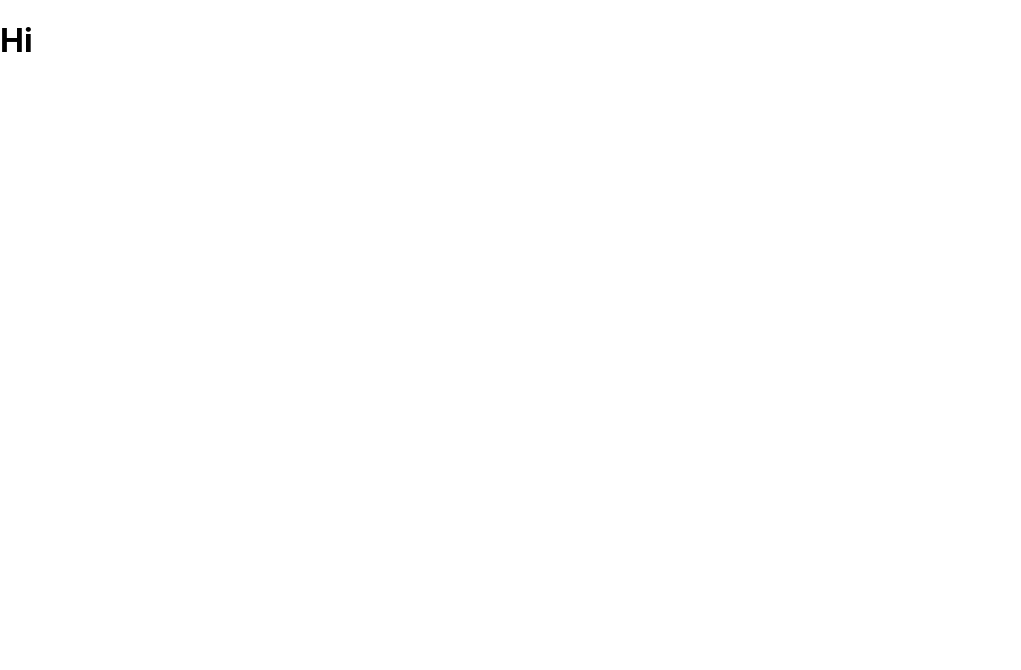
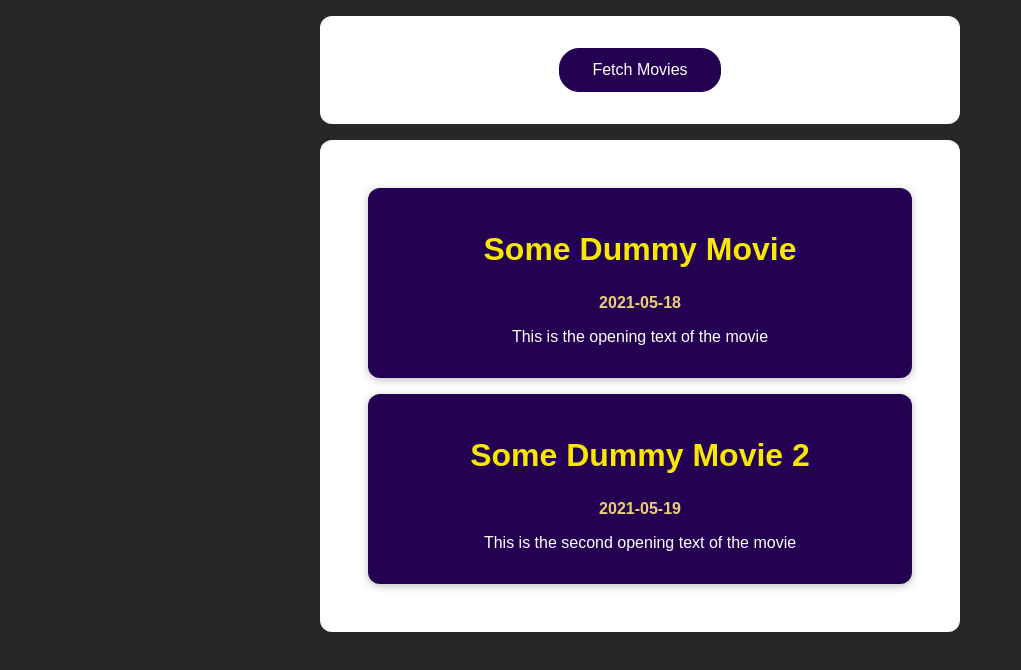
Before and after one commit to ciamac-da/react-fetch-movies, a React (Create React App) app: page / in a window 1280 px wide. Shown: the top 670 px of the page, without its empty margins (0-1021 px from the left). Built offline with nearby package versions, Linux system fonts and the light colour scheme.

Commit message:
Verified by Marti4n v1.0.2

```diff
--- /dev/null
+++ b/src/components/Movie.js
@@ -0,0 +1,15 @@
+import React from 'react';
+
+import classes from './Movie.module.css';
+
+const Movie = (props) => {
+  return (
+    <li className={classes.movie}>
+      <h2>{props.title}</h2>
+      <h3>{props.releaseDate}</h3>
+      <p>{props.openingText}</p>
+    </li>
+  );
+};
+
+export default Movie;
--- /dev/null
+++ b/src/components/Movie.module.css
@@ -0,0 +1,20 @@
+.movie {
+    margin: 1rem;
+    padding: 1rem;
+    background-color: #230052;
+    box-shadow: 0 2px 8px rgba(0, 0, 0, 0.26);
+    border-radius: 12px;
+    text-align: center;
+    color: white;
+  }
+
+  .movie h2 {
+    font-size: 2rem;
+    color: #f7e702;
+  }
+
+  .movie h3 {
+    color: #eccf77;
+    margin: 0;
+    font-size: 1rem;
+  }
--- /dev/null
+++ b/src/components/MoviesList.js
@@ -0,0 +1,21 @@
+import React from 'react';
+
+import Movie from './Movie';
+import classes from './MoviesList.module.css';
+
+const MovieList = (props) => {
+  return (
+    <ul className={classes['movies-list']}>
+      {props.movies.map((movie) => (
+        <Movie
+          key={movie.id}
+          title={movie.title}
+          releaseDate={movie.releaseDate}
+          openingText={movie.openingText}
+        />
+      ))}
+    </ul>
+  );
+};
+
+export default MovieList;
--- /dev/null
+++ b/src/components/MoviesList.module.css
@@ -0,0 +1,5 @@
+.movies-list {
+    list-style: none;
+    margin: 0;
+    padding: 0;
+  }
--- a/src/containers/App.css
+++ b/src/containers/App.css
@@ -1,38 +1,29 @@
-.App {
+section {
+  margin: 1rem auto;
+  width: 90%;
+  max-width: 40rem;
   text-align: center;
+  background-color: white;
+  padding: 2rem;
+  border-radius: 12px;
 }
 
-.App-logo {
-  height: 40vmin;
-  pointer-events: none;
+button {
+  font: inherit;
+  cursor: pointer;
+  background: #230052;
+  border: 1px solid #230052;
+  color: white;
+  padding: 0.75rem 2rem;
+  border-radius: 20px;
 }
 
-@media (prefers-reduced-motion: no-preference) {
-  .App-logo {
-    animation: App-logo-spin infinite 20s linear;
-  }
+button:focus {
+  outline: none;
 }
 
-.App-header {
-  background-color: #282c34;
-  min-height: 100vh;
-  display: flex;
-  flex-direction: column;
-  align-items: center;
-  justify-content: center;
-  font-size: calc(10px + 2vmin);
-  color: white;
+button:hover,
+button:active {
+  background-color: #460897;
+  border-color: #460897;
 }
-
-.App-link {
-  color: #61dafb;
-}
-
-@keyframes App-logo-spin {
-  from {
-    transform: rotate(0deg);
-  }
-  to {
-    transform: rotate(360deg);
-  }
-}
--- a/src/containers/App.js
+++ b/src/containers/App.js
@@ -1,10 +1,33 @@
-import React from "react";
+import React from 'react';
+
+import MoviesList from '../components/MoviesList';
+import './App.css';
 
 function App() {
+  const dummyMovies = [
+    {
+      id: 1,
+      title: 'Some Dummy Movie',
+      openingText: 'This is the opening text of the movie',
+      releaseDate: '2021-05-18',
+    },
+    {
+      id: 2,
+      title: 'Some Dummy Movie 2',
+      openingText: 'This is the second opening text of the movie',
+      releaseDate: '2021-05-19',
+    },
+  ];
+
   return (
-    <div>
-     <h1>Hi</h1>
-    </div>
+    <React.Fragment>
+      <section>
+        <button>Fetch Movies</button>
+      </section>
+      <section>
+        <MoviesList movies={dummyMovies} />
+      </section>
+    </React.Fragment>
   );
 }
 
--- a/src/index.css
+++ b/src/index.css
@@ -1,13 +1,12 @@
+* {
+  box-sizing: border-box;
+}
+
+html {
+  font-family: sans-serif;
+}
+
 body {
   margin: 0;
-  font-family: -apple-system, BlinkMacSystemFont, 'Segoe UI', 'Roboto', 'Oxygen',
-    'Ubuntu', 'Cantarell', 'Fira Sans', 'Droid Sans', 'Helvetica Neue',
-    sans-serif;
-  -webkit-font-smoothing: antialiased;
-  -moz-osx-font-smoothing: grayscale;
+  background-color: #272727;
 }
-
-code {
-  font-family: source-code-pro, Menlo, Monaco, Consolas, 'Courier New',
-    monospace;
-}
```
